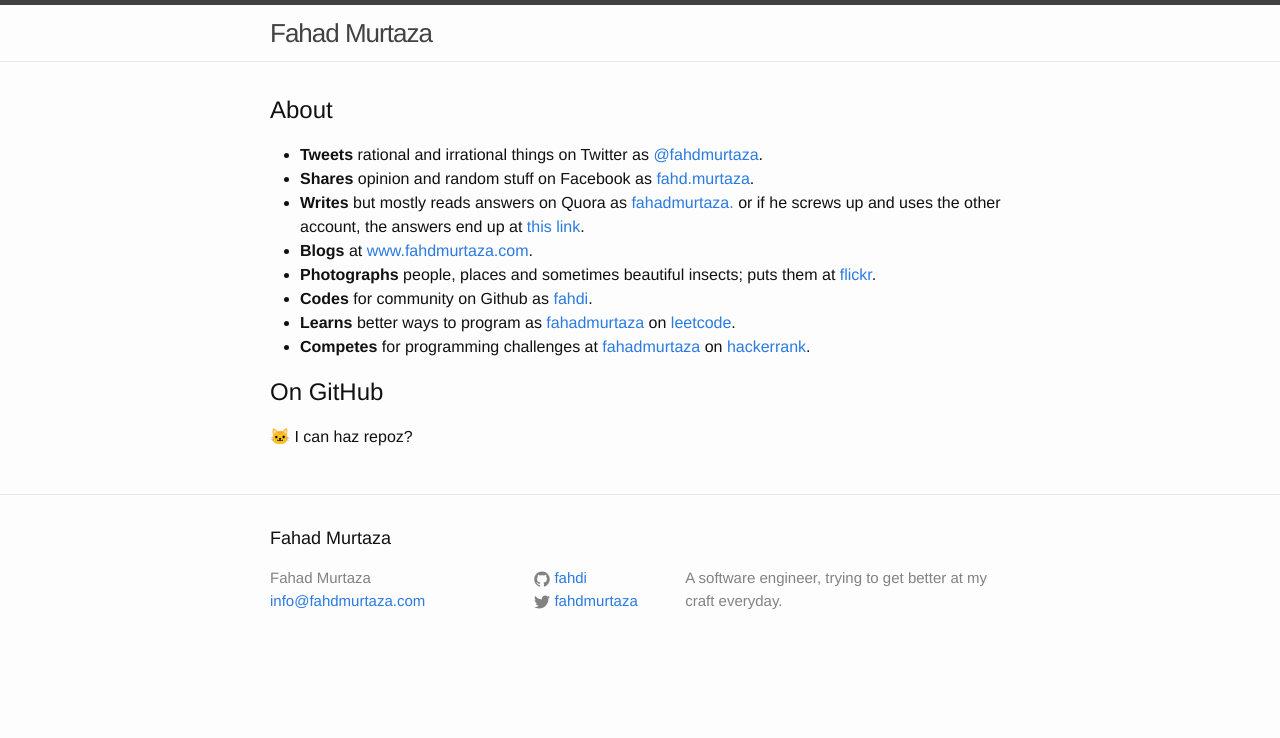
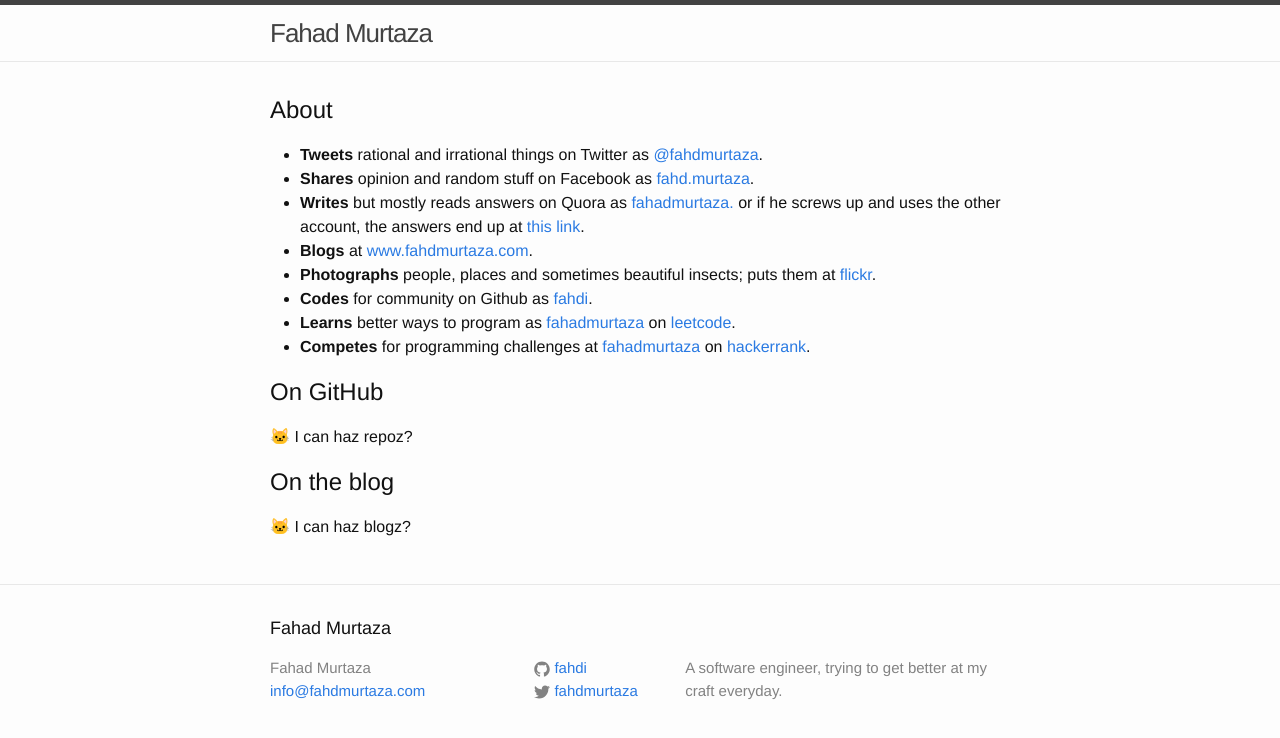
Before and after one commit to fahdi/fahdi.github.io, a Jekyll site: the page built from index.md, in a window 1280 px wide. Shown: the top 738 px of the page. Built offline with Jekyll 4.4.1, drawn with Linux system fonts in a browser that asks for light colours; nearby versions of some CDN libraries.

Commit message:
Adding my blog posts via json feed

```diff
--- /dev/null
+++ b/_includes/blog-posts.html
@@ -0,0 +1,14 @@
+{% if site.github.user %}
+<section>
+  <h2>On GitHub</h2>
+  <div id="blog_posts">
+   <p>&#128049; I can haz repoz? </p>
+  </div>
+  {% if site.github.show_profile_link %}
+  <a href="https://github.com/{{site.github.user}}" title="Follow {{site.github.user}} on Github" id="followGithub" class="noBg">
+    <img src="https://github.com/favicon.ico" />
+    <span>Follow me on Github</span>
+  </a>
+  {% endif %}
+</section>
+{% endif %}
--- a/_includes/github.html
+++ b/_includes/github.html
@@ -1,14 +1,8 @@
 {% if site.github.user %}
 <section>
-  <h2>On GitHub</h2>
-  <div id="gh_repos">
-   <p>&#128049; I can haz repoz? </p>
+  <h2>On the blog</h2>
+  <div id="blog_posts">
+   <p>&#128049; I can haz blogz? </p>
   </div>
-  {% if site.github.show_profile_link %}
-  <a href="https://github.com/{{site.github.user}}" title="Follow {{site.github.user}} on Github" id="followGithub" class="noBg">
-    <img src="https://github.com/favicon.ico" />
-    <span>Follow me on Github</span>
-  </a>
-  {% endif %}
 </section>
 {% endif %}
--- a/_includes/head.html
+++ b/_includes/head.html
@@ -27,5 +27,24 @@
         }
       }
     });
+
+    $.ajax({
+      type: "GET",
+      url: 'http://www.fahdmurtaza.com/wp-json/wp/v2/posts?per_page=100',
+      data: { type: "all", sort: "pushed", direction: "desc" },
+      dataType: 'json',
+      success: function(resp) {
+        if (resp.length > 0) {
+          $('#blog_posts').html('<div class="home"><ul></ul></div>');
+          for (var i = 0; i < $(resp).length; i++) {
+            $('#blog_posts > .home > ul').append(
+              '<li><a href="' + resp[i].link + '">' + resp[i].title.rendered + '</a></li>'
+            );
+          }
+        } else {
+          $('#blog_posts').html('<p>&#128049; LOLCODE:404. I Cant haz blogz postz</p>');
+        }
+      }
+    });
   </script>
 </head>
--- a/_layouts/home.html
+++ b/_layouts/home.html
@@ -11,6 +11,7 @@
       <div class="wrapper">
         {{ content }}
         {% include about.html %}
+        {% include blog-posts.html %}
         {% include github.html %}
       </div>
     </div>
```
